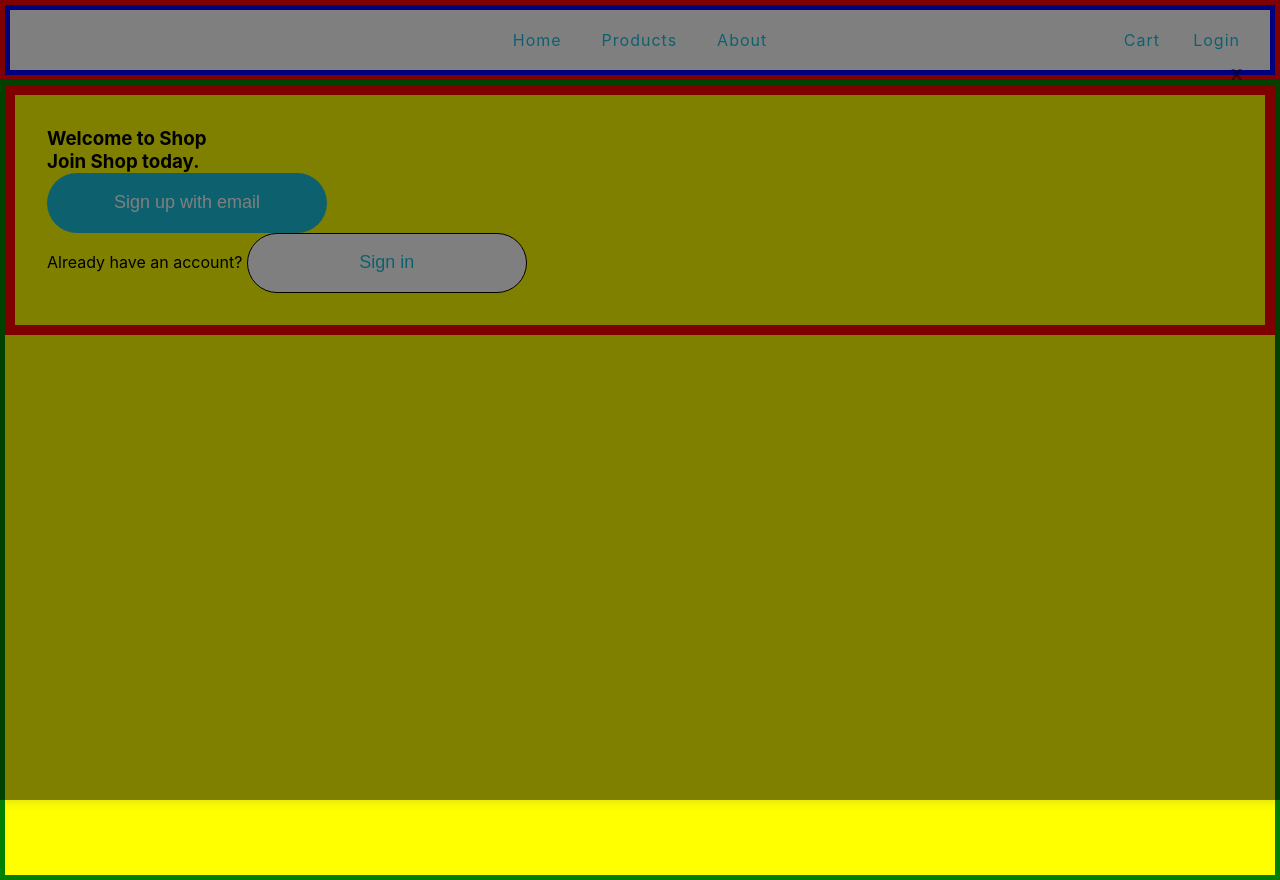
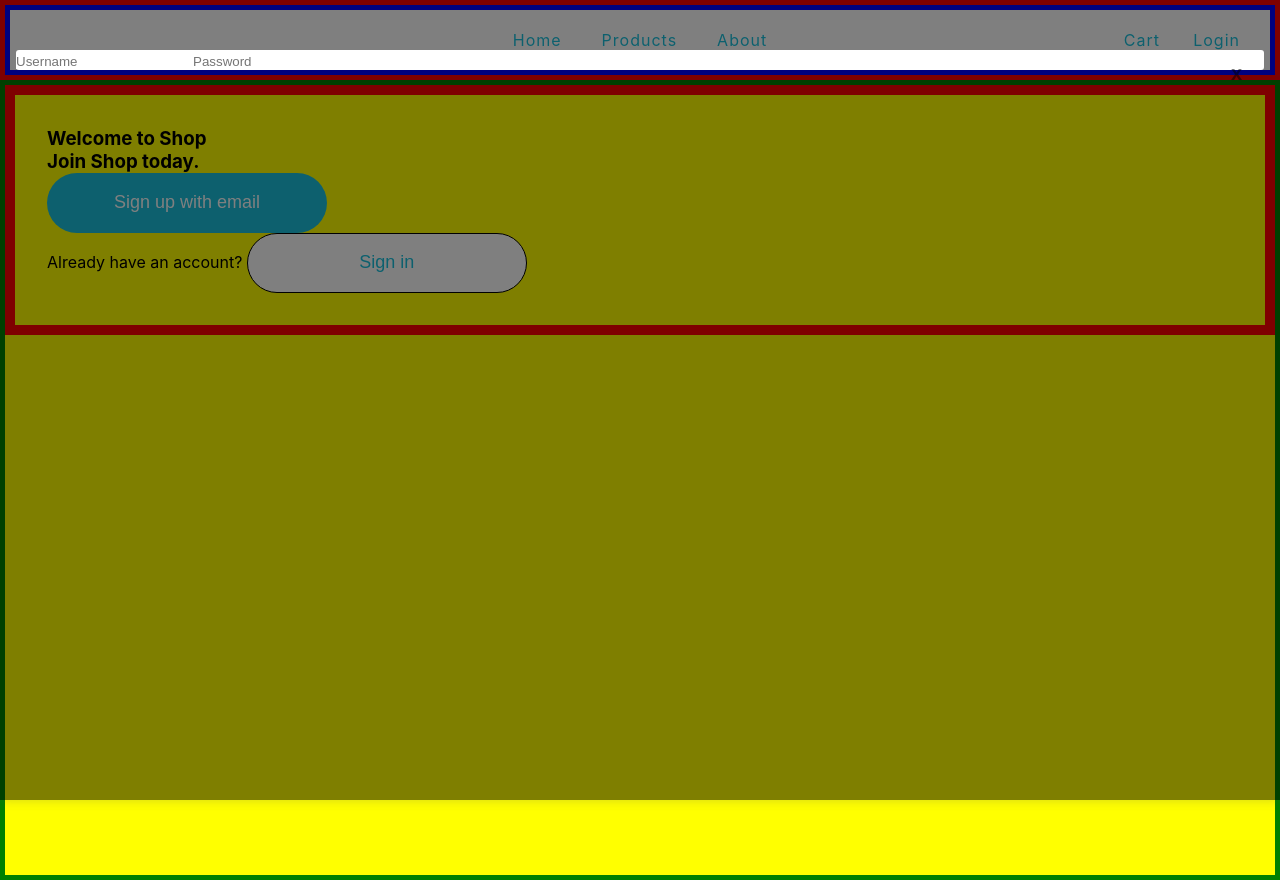
Before and after one commit to tpadilla10117/Shopper.com, a React (Create React App) app: page /signin in a window 1280 px wide. Both pictures are taken after a click on the button "Sign in". Built offline with nearby package versions, Linux system fonts and the light colour scheme.

Commit message:
working on the modal in LandingLogin.jsx

```diff
--- a/src/frontend/components/layout/landingLogin/LandingLogin.jsx
+++ b/src/frontend/components/layout/landingLogin/LandingLogin.jsx
@@ -4,7 +4,7 @@
     import './LandingLogin.scss';
     import { useDispatch, useSelector} from 'react-redux';
     import { handleModalVisibility } from '../../../reduxslices/modalSlice';
-    import { Modal } from '../../utils';
+    import { Modal, Login } from '../../utils';
 
     import axios from 'axios';
 
@@ -39,14 +39,18 @@
             </p>
 
 
-
+        {/* TODO: Need to finish styling the modal to test */}
     {/* The modal appears when clicking 'mobile-signin-button: */}
 
         {modalIsToggled &&
-            <Modal />
+            <Modal>
+
+                <Login>
+
+                </Login>
+            </Modal>
 
         }
-
 
         </section>
     );
--- a/src/frontend/components/layout/login/Login.jsx
+++ b/src/frontend/components/layout/login/Login.jsx
@@ -1,10 +1,23 @@
-import React from 'react'
+import React, {useRef} from 'react'
 
 function Login() {
+
+  const formRef = useRef();
+
   return (
-    <>
+    <section className='login-parent-container'>
 
-    </>
+      <form ref={formRef} className="login-form-parent-container">
+        <div className='login-form-input-wrapper'>
+          <input type="text" placeholder="Username" required/>
+
+          <input type="text" placeholder="Password" required/>
+        </div>
+
+      </form>
+
+
+    </section>
   );
 };
 
```
